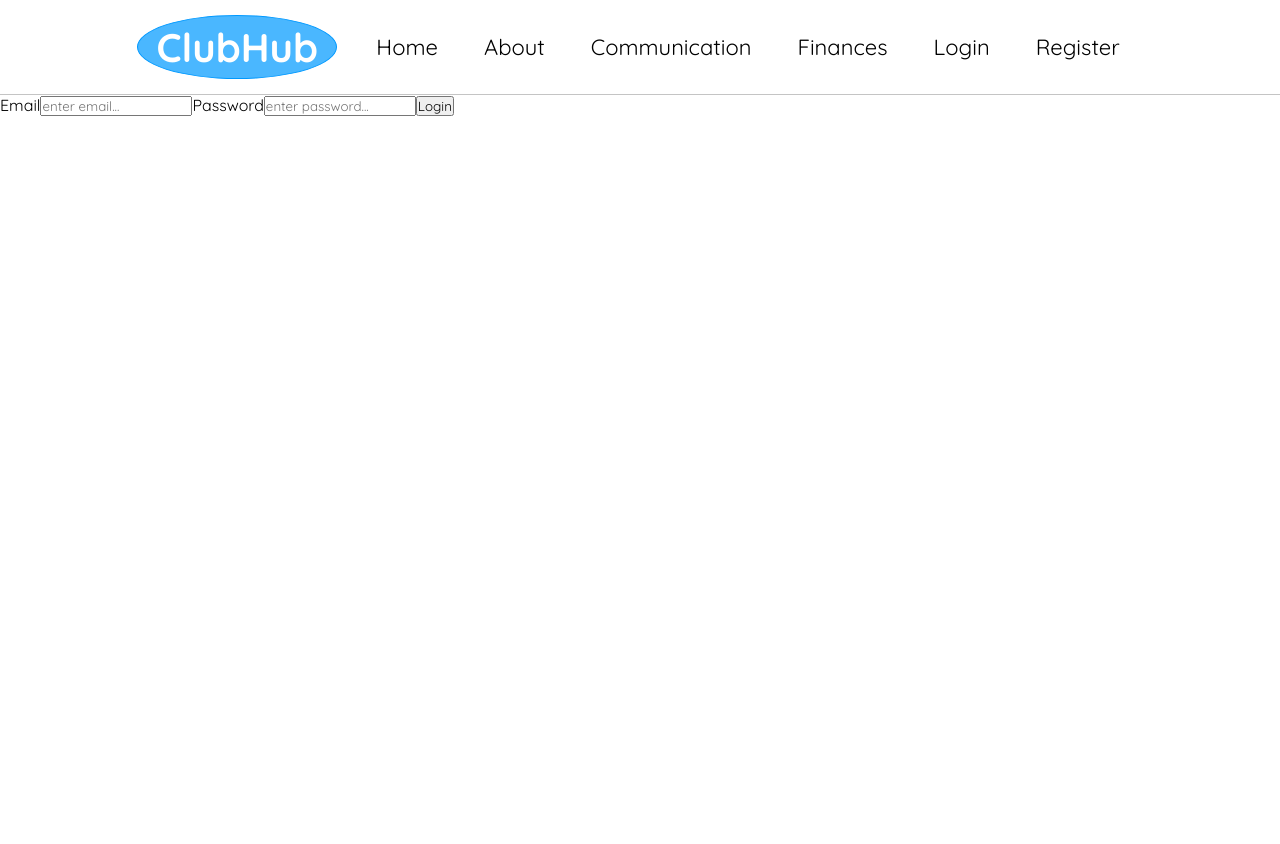
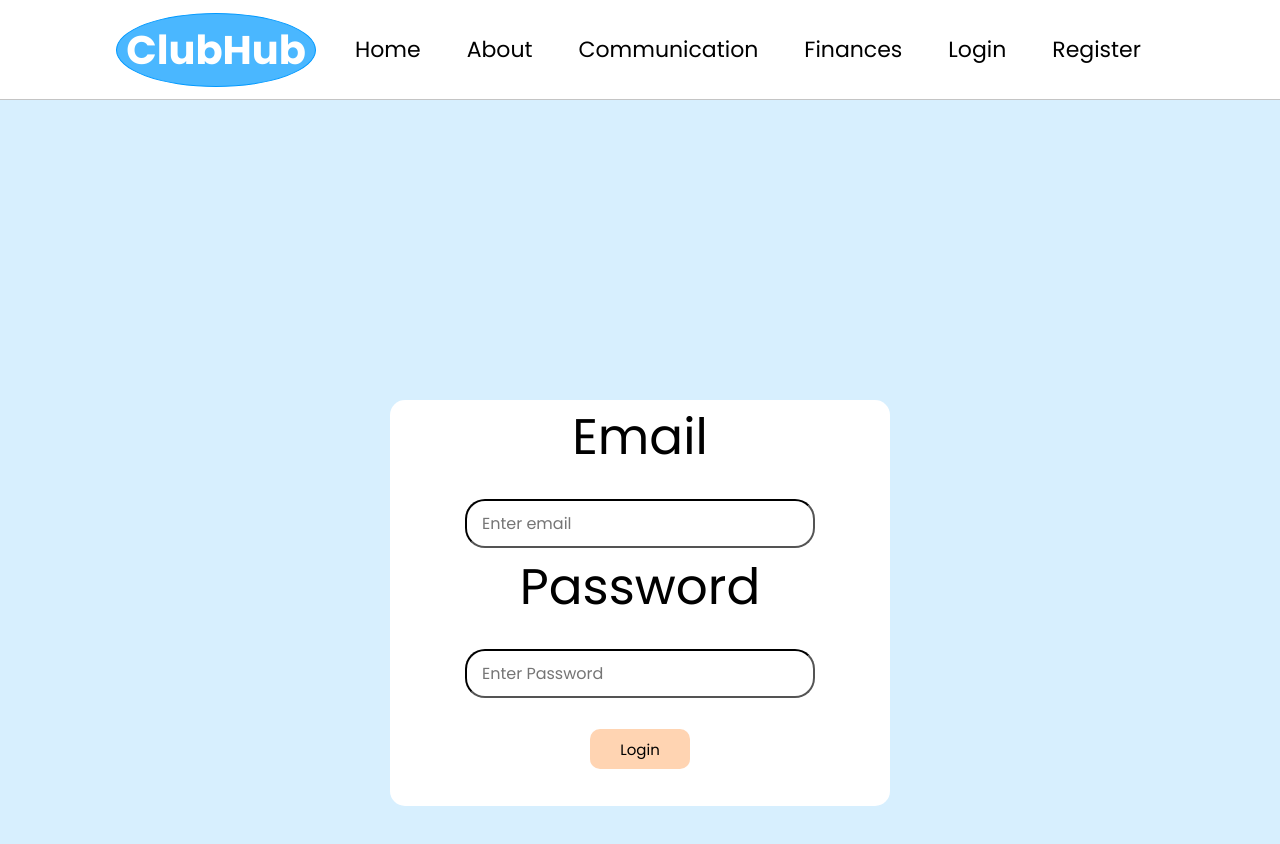
Before and after one commit to KU-5H/ClubHub, a React (Vite) app in the folder frontend/: page /login in a window 1280 px wide. Shown: the top 844 px of the page. Before the commit the page ends 800 px from the top, so only its background shows below. Built offline with nearby package versions, Linux system fonts and the light colour scheme; no server answers.

Commit message:
Changes to CSS

```diff
--- a/frontend/src/index.css
+++ b/frontend/src/index.css
@@ -1,4 +1,6 @@
 @import url('https://fonts.googleapis.com/css2?family=Quicksand:wght@300;400;500;600;700&display=swap');
+@import url('https://fonts.googleapis.com/css2?family=Caveat&family=JetBrains+Mono&family=Nunito:ital,wght@0,200..1000;1,200..1000&display=swap');
+@import url('https://fonts.googleapis.com/css2?family=Poppins:ital,wght@0,100;0,200;0,300;0,400;0,500;0,600;0,700;0,800;0,900;1,100;1,200;1,300;1,400;1,500;1,600;1,700;1,800;1,900&display=swap');
 
 * {
   padding: 0;
@@ -6,7 +8,7 @@
   text-decoration: none;
   list-style: none;
   box-sizing: border-box;
-  font-family: "Quicksand";
+  font-family: "Poppins"
 }
 
 /* Nav Bar Area*/
@@ -296,3 +298,46 @@
 /* End of about page*/
 
 /* Login Page */
+.login-page{
+  display: flex;
+  background-color: #d7effe;
+  margin-top: 0;
+  margin-left: 0;
+  height: 72em;
+  justify-content: center;
+
+}
+
+.login-bar{
+  margin-top: 300px;
+  width: 10em;
+  border-radius: 15px;
+  background-color: white;
+  text-align: center;
+  font-family: 'Poppins', sans-serif;
+  font-size: 50px;
+  padding-bottom: 30px;
+}
+
+.login-enter-area{
+
+  margin-top: 0px;
+  padding: 10px 15px;
+  font-size: 16px;
+  cursor: pointer;
+  border-radius: 20px;
+  font-family: 'Poppins';
+  border-color: black;
+}
+
+.login-submit{
+  width: 100px;
+  height: 40px;
+  margin-top: 29px;
+  font-size: 15px;
+  background-color: #FFD4B2;
+  border-radius: 10px;
+  border:none;
+  font-family: 'Poppins';
+  cursor: pointer;
+}
--- a/frontend/src/pages/Login.jsx
+++ b/frontend/src/pages/Login.jsx
@@ -33,14 +33,20 @@ export default function Login() {
     }
 
     return (
-        <div>
-            <form onSubmit={handleLogin}>
+        <div className="login-page">
+            <center>
+            <form className="login-bar" onSubmit={handleLogin}>
                 <label>Email</label>
-                <input type="email" placeholder='enter email...' value={data.email} onChange={(e) => setData({...data, email: e.target.value})}/>
+                <div></div>
+                <input class="login-enter-area" type="email" placeholder='Enter email' value={data.email} onChange={(e) => setData({...data, email: e.target.value})}/>
+                <div></div>
                 <label>Password</label>
-                <input type="password" placeholder='enter password...' value={data.password} onChange={(e) => setData({...data, password: e.target.value})}/>
-                <button type='submit'>Login</button>
+                <div></div>
+                <input class="login-enter-area" type="password" placeholder='Enter Password' value={data.password} onChange={(e) => setData({...data, password: e.target.value})}/>
+                <div></div>
+                <button class="login-submit" type='submit'>Login</button>
             </form>
+            </center>
         </div>
     )
 }
```
